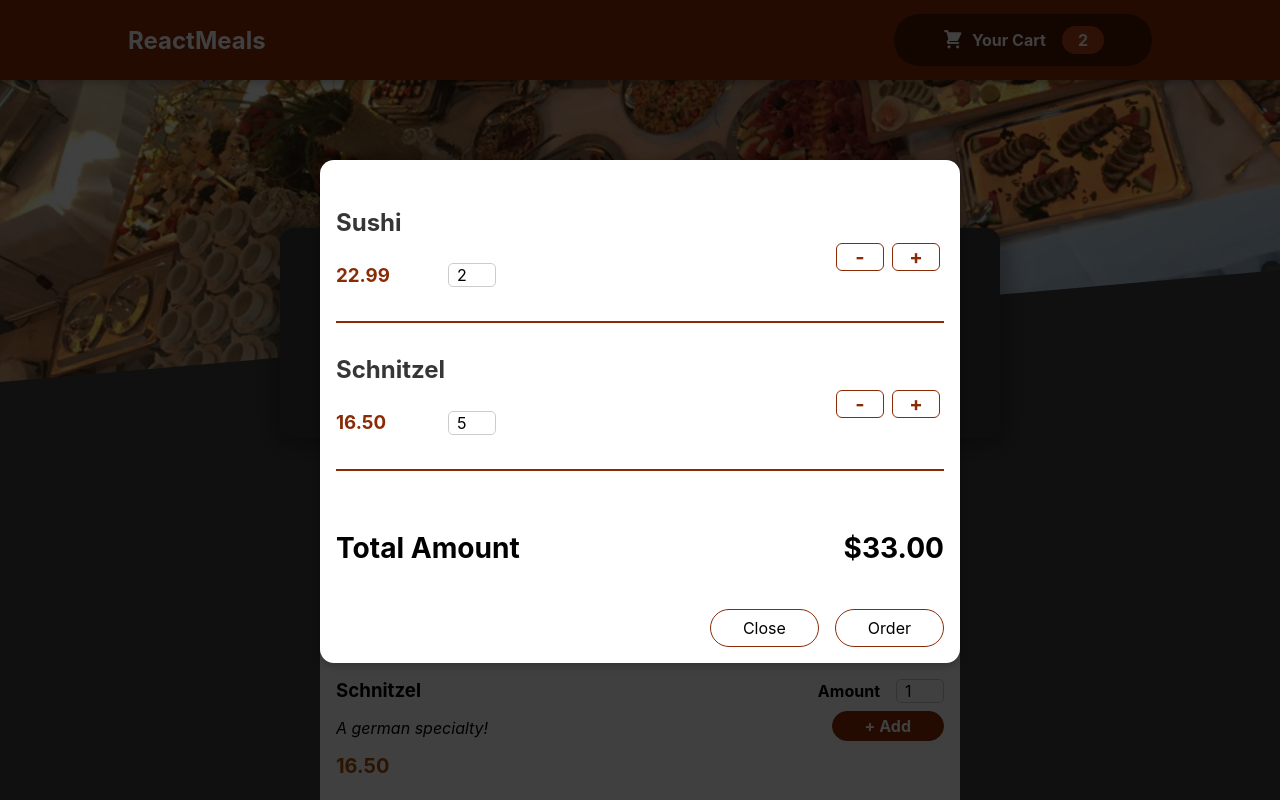
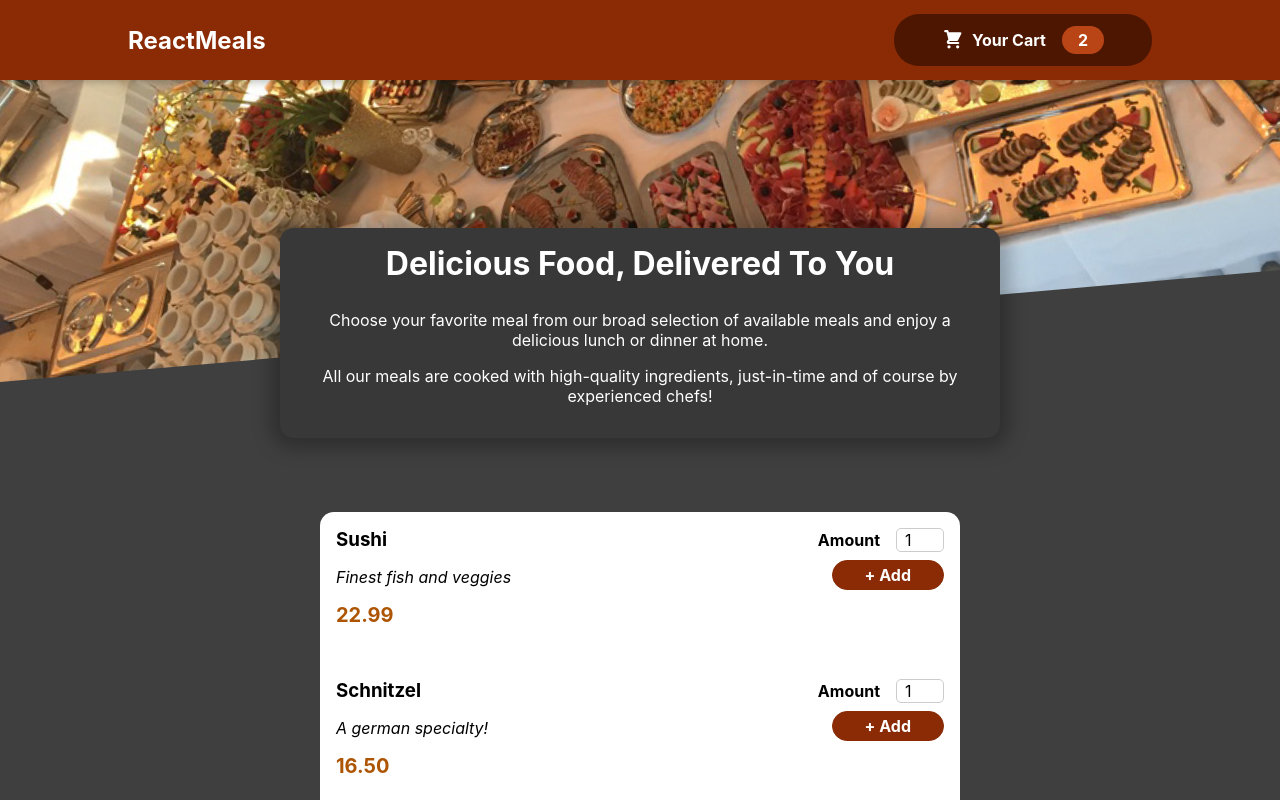
Before and after one commit to Eklipsorz/food-order-project, a React (Create React App) app: page / in a window 1280 px wide. Shown: the top 800 px of the page. Built offline with nearby package versions, Linux system fonts and the light colour scheme.

Commit message:
feat: add cart modal state

```diff
--- a/src/App.js
+++ b/src/App.js
@@ -1,8 +1,8 @@
 import './App.css';
 import MainHeader from './components/Layout/MainHeader';
-import CartModal from './components/Cart/CartModal';
+import Cart from './components/Cart/Cart';
 import Meals from './components/Meals/Meals';
-import React from 'react';
+import React, { useState } from 'react';
 
 const DUMMY_DATA = [
   {
@@ -33,11 +33,20 @@ const DUMMY_DATA = [
 
 function App() {
   const meals = DUMMY_DATA;
+  const [cartIsShown, setCartIsShown] = useState(false);
+
+  const showCartHandler = () => {
+    setCartIsShown(true);
+  };
+
+  const hideCartHandler = () => {
+    setCartIsShown(false);
+  };
 
   return (
     <React.Fragment>
-      <CartModal />
-      <MainHeader />
+      {cartIsShown && <Cart onHideCart={hideCartHandler} />}
+      <MainHeader onShowCart={showCartHandler} />
       <Meals meals={meals} />
     </React.Fragment>
   );
--- a/src/components/Cart/Cart.js
+++ b/src/components/Cart/Cart.js
@@ -1,7 +1,7 @@
 import React from 'react';
 import styles from './Cart.module.css';
 import CartItem from './CartItem';
-
+import Modal from '../UI/Modal/Modal';
 
 const Cart = (props) => {
   const CartItems = [
@@ -21,7 +21,7 @@ const Cart = (props) => {
   ];
 
   return (
-    <React.Fragment>
+    <Modal onClick={props.onHideCart}>
       <div className={styles['cart-items']}>
         {CartItems.map((item) => (
           <CartItem
@@ -38,10 +38,10 @@ const Cart = (props) => {
         <h3>$33.00</h3>
       </div>
       <div className={styles['actions']}>
-        <button>Close</button>
+        <button onClick={props.onHideCart}>Close</button>
         <button>Order</button>
       </div>
-    </React.Fragment>
+    </Modal>
   );
 };
 
--- a/src/components/Cart/CartModal.js
+++ b/src/components/Cart/CartModal.js
@@ -7,12 +7,12 @@ const CartModal = (props) => {
   return (
     <React.Fragment>
       {ReactDOM.createPortal(
-        <BackDrop onClick={props.onClick} />,
+        <BackDrop onClick={props.onHideCart} />,
         document.getElementById('backdrop-root'),
       )}
       {ReactDOM.createPortal(
-        <Modal onClick={props.onClick}>
-          <Cart />
+        <Modal>
+          <Cart onHideCart={props.onHideCart} />
         </Modal>,
         document.getElementById('modal-root'),
       )}
--- a/src/components/Layout/MainHeader.js
+++ b/src/components/Layout/MainHeader.js
@@ -9,7 +9,7 @@ const MainHeader = (props) => {
     <React.Fragment>
       <div className={styles.header}>
         <h2>ReactMeals</h2>
-        <CartButton />
+        <CartButton onClick={props.onShowCart} />
       </div>
       <MainBanner />
     </React.Fragment>
--- a/src/components/UI/Modal/Modal.js
+++ b/src/components/UI/Modal/Modal.js
@@ -1,11 +1,27 @@
 import styles from './Modal.module.css';
+import React from 'react';
+import ReactDOM from 'react-dom';
+const BackDrop = (props) => {
+  return <div className={styles.backdrop} onClick={props.onClick}></div>;
+};
 
-const BackDrop = (props) => {
-  return <div className={styles.backdrop}></div>;
+const ModalOverLay = (props) => {
+  return <div className={styles.modal}>{props.children}</div>;
 };
 
 const Modal = (props) => {
-  return <div className={styles.modal}>{props.children}</div>;
+  return (
+    <React.Fragment>
+      {ReactDOM.createPortal(
+        <BackDrop onClick={props.onClick} />,
+        document.getElementById('backdrop-root'),
+      )}
+      {ReactDOM.createPortal(
+        <ModalOverLay>{props.children}</ModalOverLay>,
+        document.getElementById('modal-root'),
+      )}
+    </React.Fragment>
+  );
 };
 
-export { Modal, BackDrop };
+export default Modal;
```
